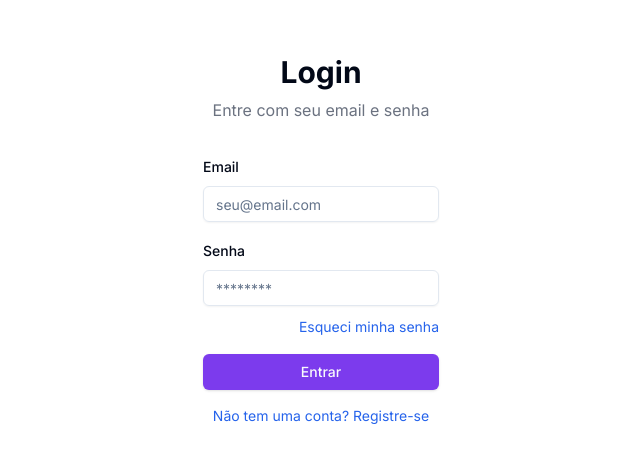
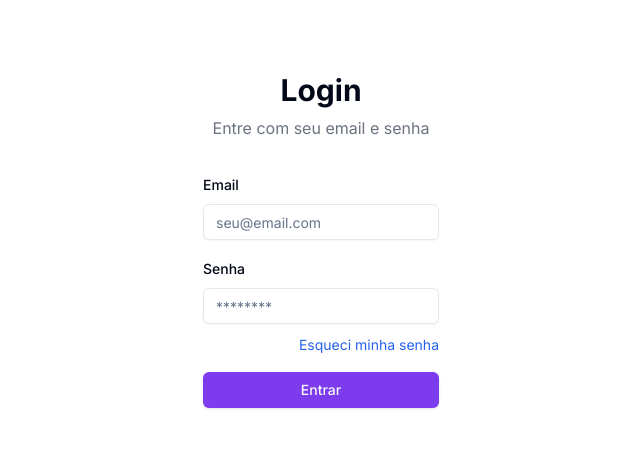
Before and after one commit to doug-fsg/many-ia, a Next.js app: page /auth in a window 1280 px wide. Shown: the part 160-622 px from the top of the page, without its empty margins (319-959 px from the left). Built offline with nearby package versions, Linux system fonts and the light colour scheme.

Commit message:
🐛 fix(db): ajustes no schema que quebravam o yarn build 🚫
Corrigido o schema do Prisma com campos inválidos ou inconsistentes
que impediam o projeto de compilar corretamente. Agora vai! 🚀

```diff
--- a/src/app/auth/_components/auth-form.tsx
+++ b/src/app/auth/_components/auth-form.tsx
@@ -233,12 +233,6 @@ export function AuthForm() {
             'Entrar'
           )}
         </Button>
-
-        <div className="text-center text-sm mt-4">
-          <a href="/auth/register" className={`text-blue-600 hover:underline ${isLoading ? 'pointer-events-none opacity-50' : ''}`}>
-            Não tem uma conta? Registre-se
-          </a>
-        </div>
       </form>
     </div>
   )
--- a/src/app/auth/reset-password/page.tsx
+++ b/src/app/auth/reset-password/page.tsx
@@ -1,6 +1,6 @@
 'use client'
 
-import { useState } from 'react'
+import { useState, Suspense } from 'react'
 import { Label } from '@/components/ui/label'
 import { Input } from '@/components/ui/input'
 import { Button } from '@/components/ui/button'
@@ -8,7 +8,7 @@ import { useForm } from 'react-hook-form'
 import { toast } from '@/components/ui/use-toast'
 import { useSearchParams, useRouter } from 'next/navigation'
 
-export default function ResetPasswordPage() {
+function ResetPasswordForm() {
   const [isLoading, setIsLoading] = useState(false)
   const searchParams = useSearchParams()
   const router = useRouter()
@@ -127,3 +127,17 @@ export default function ResetPasswordPage() {
     </div>
   )
 }
+
+export default function ResetPasswordPage() {
+  return (
+    <Suspense fallback={
+      <div className="mx-auto max-w-sm space-y-8">
+        <div className="space-y-2 text-center">
+          <h1 className="text-3xl font-bold">Carregando...</h1>
+        </div>
+      </div>
+    }>
+      <ResetPasswordForm />
+    </Suspense>
+  )
+}
--- a/src/app/auth/set-password/page.tsx
+++ b/src/app/auth/set-password/page.tsx
@@ -1,6 +1,6 @@
 'use client';
 
-import { useState } from 'react';
+import { useState, Suspense } from 'react';
 import { useSearchParams, useRouter } from 'next/navigation';
 import { Button } from '@/components/ui/button';
 import { Input } from '@/components/ui/input';
@@ -8,7 +8,7 @@ import { Label } from '@/components/ui/label';
 import { toast } from '@/components/ui/use-toast';
 import { useForm } from 'react-hook-form';
 
-export default function SetPasswordPage() {
+function SetPasswordForm() {
   const [isLoading, setIsLoading] = useState(false);
   const searchParams = useSearchParams();
   const router = useRouter();
@@ -130,3 +130,17 @@ export default function SetPasswordPage() {
     </div>
   );
 }
+
+export default function SetPasswordPage() {
+  return (
+    <Suspense fallback={
+      <div className="mx-auto max-w-sm space-y-8">
+        <div className="space-y-2 text-center">
+          <h1 className="text-3xl font-bold">Carregando...</h1>
+        </div>
+      </div>
+    }>
+      <SetPasswordForm />
+    </Suspense>
+  );
+}
```
